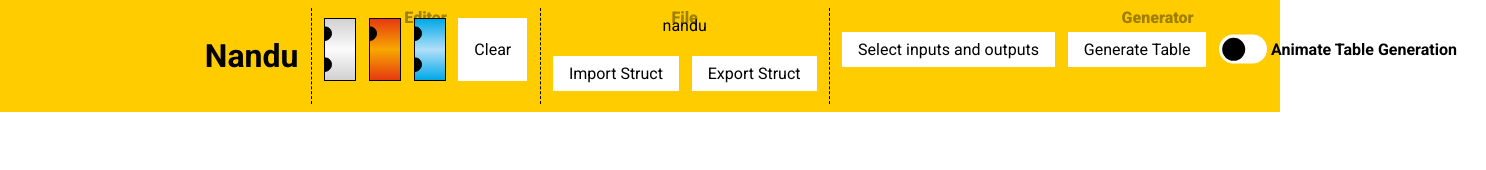
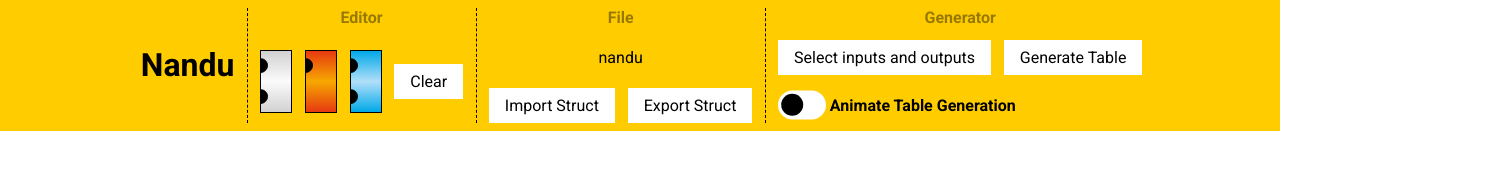
Before and after one commit to hexzeug/bwinf-42-dev, a plain HTML site: page 1st-round/nandu/index.html in a window 1280 px wide. Shown: the whole page, 1486 px wide, since content can reach past the window. Drawn offline with Linux system fonts and the light colour scheme.

Commit message:
new layout for navbar

```diff
--- a/1st-round/nandu/index.html
+++ b/1st-round/nandu/index.html
@@ -13,12 +13,14 @@
           <h1>Nandu</h1>
         </div>
         <div class="editor">
+          <h2>Editor</h2>
           <div class="block white" id="whiteEditor"></div>
           <div class="block red" id="redEditor"></div>
           <div class="block blue" id="blueEditor"></div>
           <button class="button editorButton" id="clear">Clear</button>
         </div>
         <div class="file">
+          <h2>File</h2>
           <input
             class="text"
             id="name"
@@ -37,6 +39,7 @@
           <button class="button" id="exportStruct">Export Struct</button>
         </div>
         <div class="generator">
+          <h2>Generator</h2>
           <button class="button selectIO" id="selectIO">
             <span>Select inputs and outputs</span>
             <span>Done</span>
--- a/1st-round/nandu/style.css
+++ b/1st-round/nandu/style.css
@@ -13,6 +13,8 @@ body {
   margin: 0;
 
   font-family: 'Frutiger LT Pro', 'Frutiger', 'Roboto', sans-serif;
+
+  overflow-x: hidden;
 }
 
 input[type='file'] {
@@ -33,70 +35,81 @@ input {
 }
 
 .nav {
-  padding: 0.5rem 15%;
+  padding: 0.5rem 10%;
 
   background-color: #ffcc00;
 
   display: grid;
-  grid-template-columns: repeat(4, 1fr);
+  grid-template-columns: 3fr repeat(4, min-content) repeat(2, 2fr) repeat(
+      2,
+      2fr
+    );
+  grid-template-rows: min-content repeat(2, 1fr);
 
   --gap: 0.8rem;
+  row-gap: var(--gap);
 
   & > * {
     padding-inline: var(--gap);
 
     display: grid;
-    align-content: center;
-    gap: var(--gap);
+    grid-template: subgrid / subgrid;
+    column-gap: var(--gap);
 
-    position: relative;
+    grid-row: 1 / -1;
 
     &:not(:last-child) {
       border-right: black dashed var(--border-size);
       margin-right: calc(-1 * var(--border-size));
     }
 
-    &::before {
-      position: absolute;
-      top: 0;
-      left: 50%;
-      translate: -50% 0;
+    &:nth-child(1) {
+      grid-column: span 1;
+      align-items: center;
 
-      font-size: 1rem;
-      font-weight: 800;
-      color: #00000060;
+      :first-child {
+        grid-row: 1 / -1;
       }
     }
 
-  .editor {
-    grid-template-columns: repeat(4, 1fr);
-    grid-template-rows: repeat(2, min-content);
+    &:nth-child(2) {
+      grid-column: span 4;
+      align-items: center;
 
-    &::before {
-      content: 'Editor';
+      :not(:first-child) {
+        grid-row: 2 / -1;
       }
     }
 
-  .file {
-    grid-template-columns: repeat(2, 1fr);
-    grid-template-rows: repeat(3, min-content);
+    &:nth-child(3) {
+      grid-column: span 2;
 
-    > input {
+      :nth-child(2) {
         grid-column: span 2;
-    }
-
-    &::before {
-      content: 'File';
       }
     }
 
-  .generator {
-    grid-template-columns: repeat(3, 1fr);
-    grid-template-rows: repeat(2, min-content);
+    &:nth-child(4) {
+      grid-column: span 2;
 
-    &::before {
-      content: 'Generator';
+      :last-child {
+        grid-column: span 2;
       }
+    }
+  }
+
+  h1,
+  h2 {
+    margin: 0;
+    text-align: center;
+    vertical-align: middle;
+  }
+
+  h2 {
+    grid-column: 1 / -1;
+    font-size: 1rem;
+    font-weight: 600;
+    opacity: 0.4;
   }
 }
 
```
Lines whose indentation alone changed are shown as unchanged.
